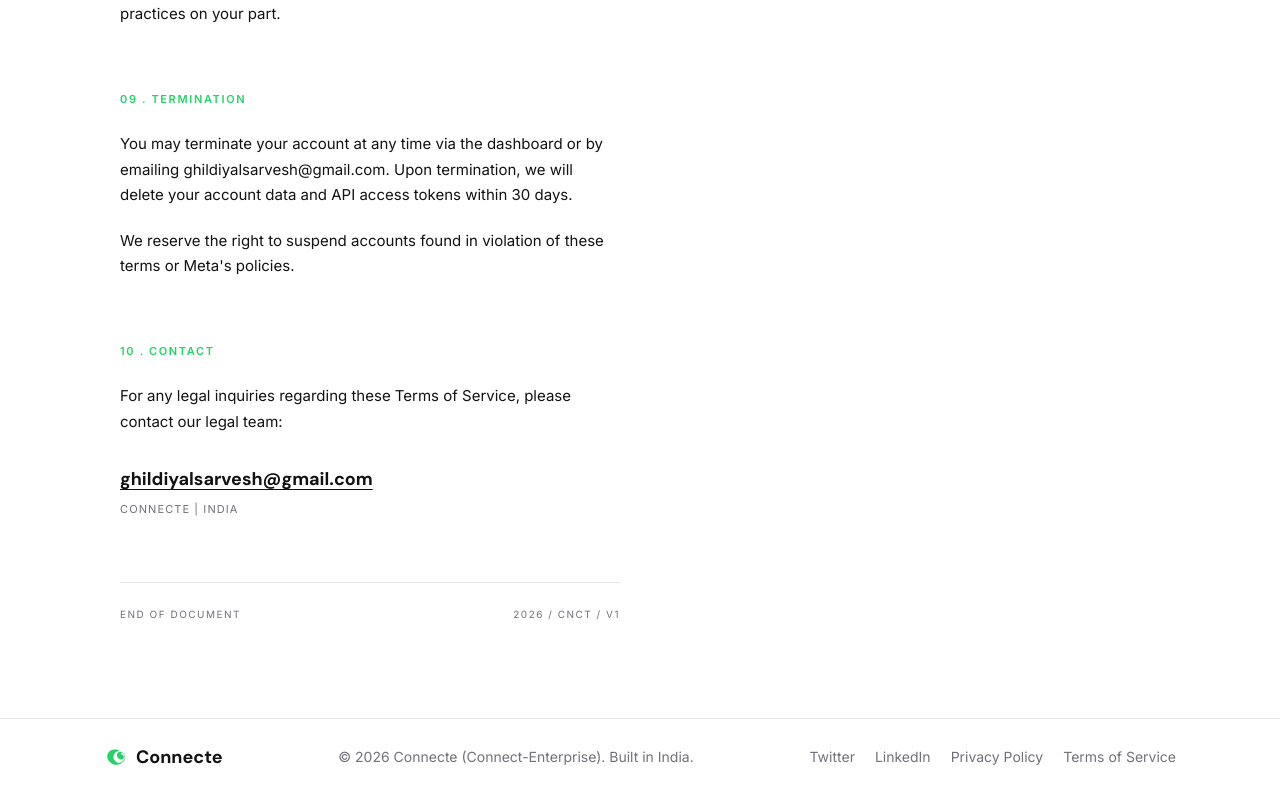
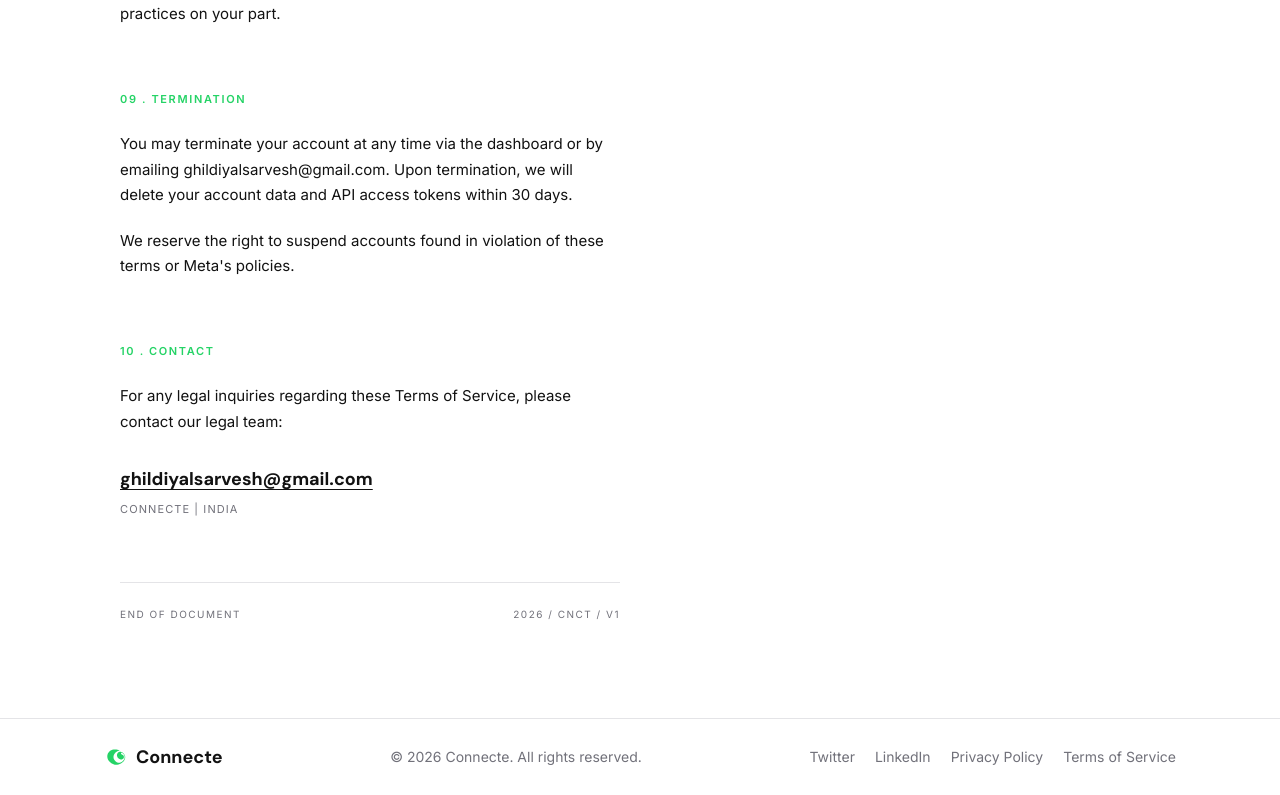
Before and after one commit to Sarvesh-Ghildiyal/Connecte_Website, a React (Vite) app: page /terms in a window 1280 px wide. Shown: the part 2815-3610 px from the top of the page. Built offline with nearby package versions, Linux system fonts and the light colour scheme.

Commit message:
OG-Image changed to white background

```diff
--- a/src/components/Footer.tsx
+++ b/src/components/Footer.tsx
@@ -21,10 +21,9 @@
           {/* Logo */}
           <Logo />
 
-          {/* Center: copyright + links */}
           <div className="flex flex-wrap items-center gap-6">
-            <span className="text-[14px] font-body text-muted">
-              © 2026 Connecte (Connect-Enterprise). Built in India.
+            <span className="text-[14px] font-body text-muted flex items-center gap-1">
+              © 2026 Connecte. All rights reserved.
             </span>
           </div>
 
```
Also changed, not shown: public/og-image.jpeg.
